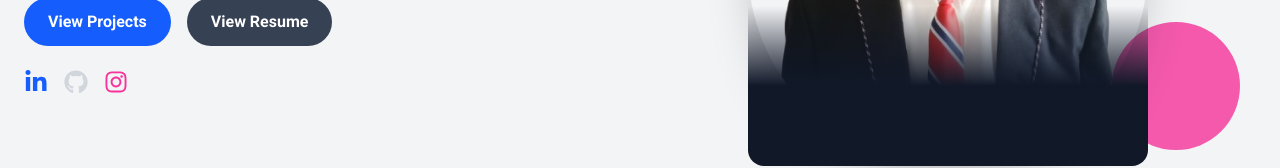
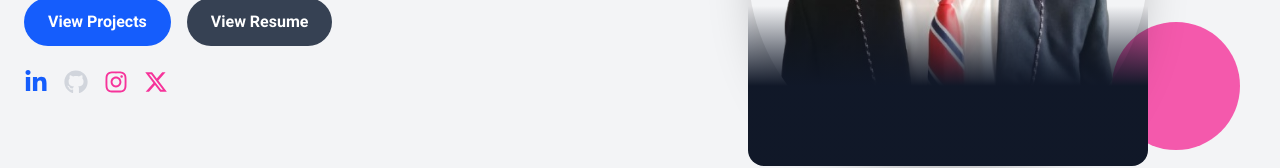
Before and after one commit to Sujal-Thapa1/My-Page, a React (Vite) app in the folder portfolio/: page / in a window 1280 px wide. Shown: the part 522-690 px from the top of the page. Built offline with nearby package versions, Linux system fonts and the light colour scheme.

Commit message:
Added Twitter Link

```diff
--- a/portfolio/src/components/Footer.jsx
+++ b/portfolio/src/components/Footer.jsx
@@ -1,5 +1,10 @@
 import React from "react";
-import { FaLinkedinIn, FaGithub, FaInstagram } from "react-icons/fa"; // Import social icons
+import {
+  FaLinkedinIn,
+  FaGithub,
+  FaInstagram,
+  FaXTwitter,
+} from "react-icons/fa6"; // Import social icons
 
 const Footer = () => {
   return (
@@ -31,7 +36,7 @@ const Footer = () => {
               <h3 className="text-lg font-semibold mb-2">Social Links</h3>
               <div className="flex justify-center md:justify-start space-x-4">
                 <a
-                  href="https://t.ly/GlHbn"
+                  href="https://www.linkedin.com/in/sujal-thapa-47880530b/"
                   target="_blank"
                   rel="noopener noreferrer"
                   className="transition duration-300"
@@ -54,6 +59,14 @@ const Footer = () => {
                 >
                   <FaInstagram className="text-xl text-pink-400 hover:text-pink-300" />
                 </a>
+                <a
+                  href="https://x.com/SujalThapa304"
+                  target="_blank"
+                  rel="noopener noreferrer"
+                  className="transition duration-300"
+                >
+                  <FaXTwitter className="text-xl text-pink-400 hover:text-pink-300" />
+                </a>
               </div>
             </div>
           </div>
--- a/portfolio/src/sections/Hero.jsx
+++ b/portfolio/src/sections/Hero.jsx
@@ -1,5 +1,10 @@
 import React from "react";
-import { FaLinkedinIn, FaGithub, FaInstagram } from "react-icons/fa";
+import {
+  FaLinkedinIn,
+  FaGithub,
+  FaInstagram,
+  FaXTwitter,
+} from "react-icons/fa6";
 import profile from "/public/images/profile.png";
 import resume from "/public/sujal-cv.pdf";
 
@@ -37,7 +42,7 @@ const Hero = () => {
           </div>
           <div className="flex justify-center md:justify-start space-x-4 mt-6">
             <a
-              href="https://t.ly/GlHbn"
+              href="https://www.linkedin.com/in/sujal-thapa-47880530b/"
               target="_blank"
               rel="noopener noreferrer"
               className="transition duration-300"
@@ -59,6 +64,14 @@ const Hero = () => {
               className="transition duration-300"
             >
               <FaInstagram className="text-2xl text-pink-500 hover:text-pink-300" />
+            </a>
+            <a
+              href="https://x.com/SujalThapa304"
+              target="_blank"
+              rel="noopener noreferrer"
+              className="transition duration-300"
+            >
+              <FaXTwitter className="text-2xl text-pink-500 hover:text-pink-300" />
             </a>
           </div>
         </div>
--- a/portfolio/src/sections/Projects.jsx
+++ b/portfolio/src/sections/Projects.jsx
@@ -9,7 +9,7 @@ const projectsData = [
       "A smart inter-campus transportation management system for faculty, admins, and drivers.",
     liveLink: "",
     githubLink: "https://github.com/orgs/MSU-Shuttle-Service/repositories",
-    image: "/images/msu-shuttle.jpeg",
+    image: "/images/msu-shuttle.png",
     status: "in-progress",
   },
   {
@@ -29,6 +29,7 @@ const projectsData = [
     githubLink:
       "https://github.Ccom/Sujal-Thapa1/React-Projects/tree/main/Gradient%20Color%20Maker/GradientColorMaker",
     image: "/images/gradient-maker.png",
+    status: "finished",
   },
 ];
 
```
Also changed, not shown: portfolio/public/images/msu-shuttle.jpeg (deleted), portfolio/public/images/msu-shuttle.png (added).
